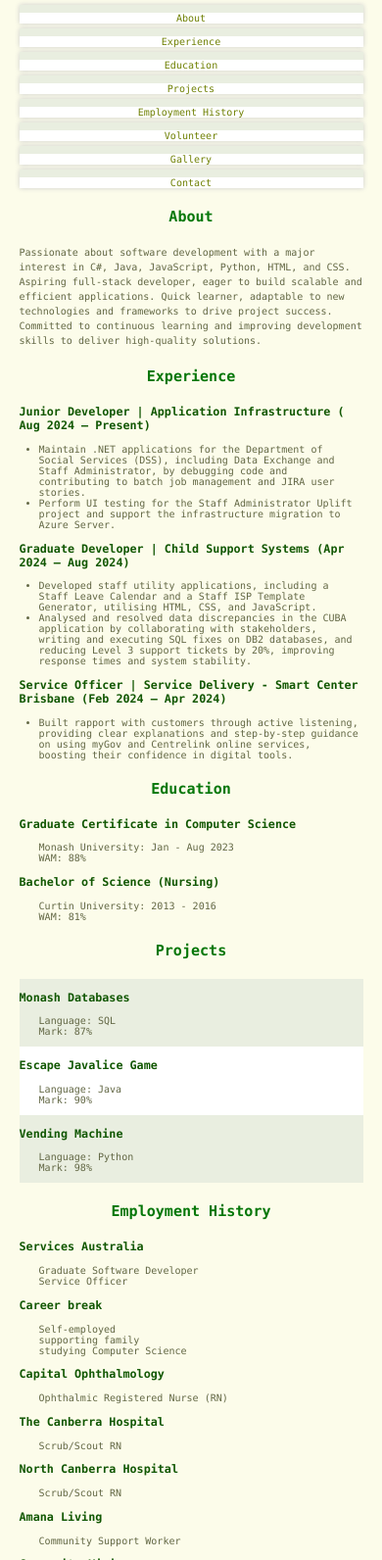
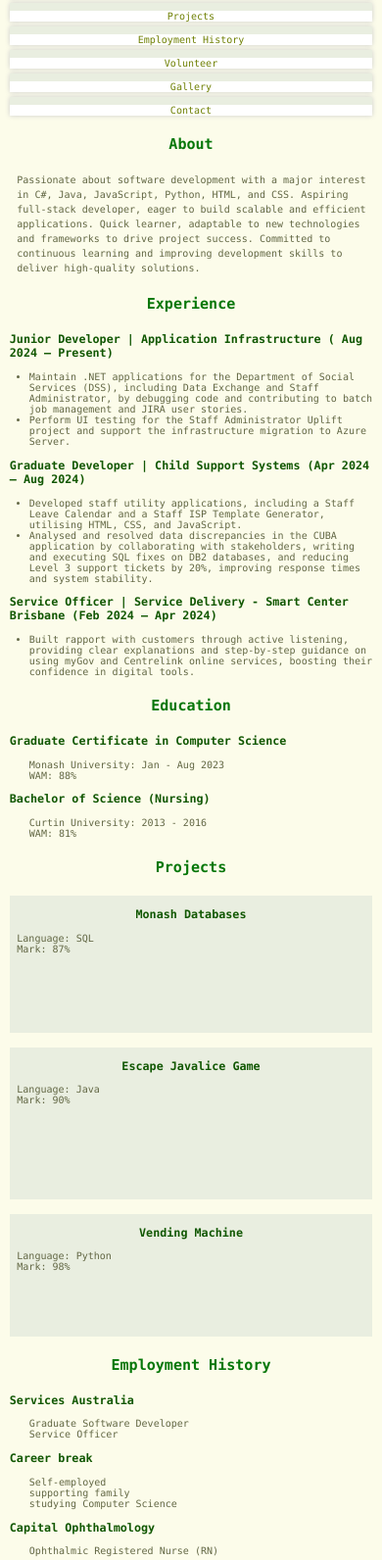
Before and after one commit to Ha-Q/Ha-Q.github.io, a plain HTML site: page index.html in a window 390 px wide. Shown: the part 166-1758 px from the top of the page at 98% size. Drawn offline with Linux system fonts and the light colour scheme.

Commit message:
styling project tiles with scaling and translateX

```diff
--- a/index.html
+++ b/index.html
@@ -72,9 +72,9 @@
         </div>
         <h2 class="section_title"><a id="project">Projects</a></h2>
         <div class="tiles">
-            <div class="odd_tile">
-                <h3><a href=""></a>Monash Databases</h3>
-                <ul>
+            <div class="tile">
+                <h3 class="proj_header"><a href=""></a>Monash Databases</h3>
+                <ul class="proj_detail_ul">
                     <li>Language: SQL</li>
                     <li>Mark: 87%</li>
                 </ul>
@@ -84,10 +84,10 @@
                     </p>
                 <p>
             </div>
-            <div class="even_tile">
-                <h3><a class="style_link" href="https://github.com/Ha-Q/Java/tree/3caef089669c94e3b559e64e1b98daa04780a1b9/Escape_Javalice" target="_blank">
+            <div class="tile">
+                <h3 class="proj_header"><a class="style_link" href="https://github.com/Ha-Q/Java/tree/3caef089669c94e3b559e64e1b98daa04780a1b9/Escape_Javalice" target="_blank">
                     Escape Javalice Game</a></h3>
-                <ul>
+                <ul class="proj_detail_ul">
                     <li>Language: Java</li>
                     <li>Mark: 90%</li>
                 </ul>
@@ -95,10 +95,10 @@
                     Showcased software engineering principles including abstraction, maintainability, readability, and modularisatio, and single-responsibility-driven design. Conducted unit testing and maintained industrial standard documentation.
                 </p>
             </div>
-            <div class="odd_tile">
-                <h3><a class="style_link" href="https://github.com/Ha-Q/python/tree/e3d827d942d2443cc50ff63745b8e2bf462c7e1e/Vending_machine" target="_blank">
+            <div class="tile">
+                <h3 class="proj_header"><a class="style_link" href="https://github.com/Ha-Q/python/tree/e3d827d942d2443cc50ff63745b8e2bf462c7e1e/Vending_machine" target="_blank">
                     Vending Machine</a></h3>
-                <ul>
+                <ul class="proj_detail_ul">
                     <li>Language: Python</li>
                     <li>Mark: 98%</li>
                 </ul>
--- a/style/main.css
+++ b/style/main.css
@@ -2,8 +2,10 @@
 * Specified rules
 */
 .animated_text {
-    display: none;
-    transition: opacity 2s ease-in-out;
+    opacity: 0;
+    transition: all .6s ease-in-out;
+    transition-delay: 100ms;
+    transform: translateX(-50px);
 }
 
 #name{
@@ -89,7 +91,7 @@ li {
 p {
     font-size: 1rem;
     line-height: 1.5;
-    margin: 10px 0 10px 0;
+    margin: 10px 0 10px 0.75rem;
 }
 #profile_header{
     display: flex;
@@ -99,34 +101,46 @@ p {
     flex-grow: 2;
     padding-left: 2rem;
 }
+.proj_header{
+    text-align: center;
+}
+.proj_detail_ul{
+    padding-left: 0.75rem;
+}
 .style_link{
     text-decoration: none;
 }
 .tiles{
     display: grid;
     grid-template-columns: repeat(3, 1fr);
-    column-gap: 2rem;
+    column-gap: 1.5rem;
 }
 ul{
     padding-left: 2rem;
 }
-.odd_tile{
+.tile{
+    overflow: hidden;
     background-color: #e9eee0;
+    transition: all 0.5s ease-in-out 0.1s;
 }
-.even_tile{
+.tile:hover{
     background-color: #ffffff;
+    transform: scale(1.1);
 }
-.odd_tile:hover, .even_tile:hover{
-    .animated_text{
-        display: block;
-    }
+.tile p {
+        transform: translateX(-20%);
+        transition-delay: 0.2s;
+}
+.tile:hover .animated_text{
+    transform: translateX(0);
+    opacity: 1;
+}
+.profile_image{
+    width: 18%;
+    height: 18%;
+    border-radius: 50%;
 }
 @media (min-width: 700px) and (max-width: 1920px){
-    .profile_image{
-        width: 200px;
-        height: 200px;
-        border-radius: 50%;
-    }
     .menu_top{
         grid-template-columns: repeat(4, 1fr);
     }
@@ -136,8 +150,8 @@ ul{
 }
 @media(min-width: 1921px){
     .profile_image{
-        width: 200px;
-        height: 200px;
+        width: 10%;
+        height: 10%;
         border-radius: 50%;
     }
     .menu_top{
@@ -156,6 +170,7 @@ ul{
 @media(max-width: 700px){
     .tiles{
         grid-template-columns: repeat(1, 1fr);
+        row-gap: 1.5rem;
     }
 }
 @media(max-width: 400px){
@@ -163,6 +178,9 @@ ul{
         font-size: 62.75%;
     }
     body{
-        width: 90vw;
+        width: 95vw;
+    }
+    #name{
+        font-size: 2rem;
     }
 }
```
